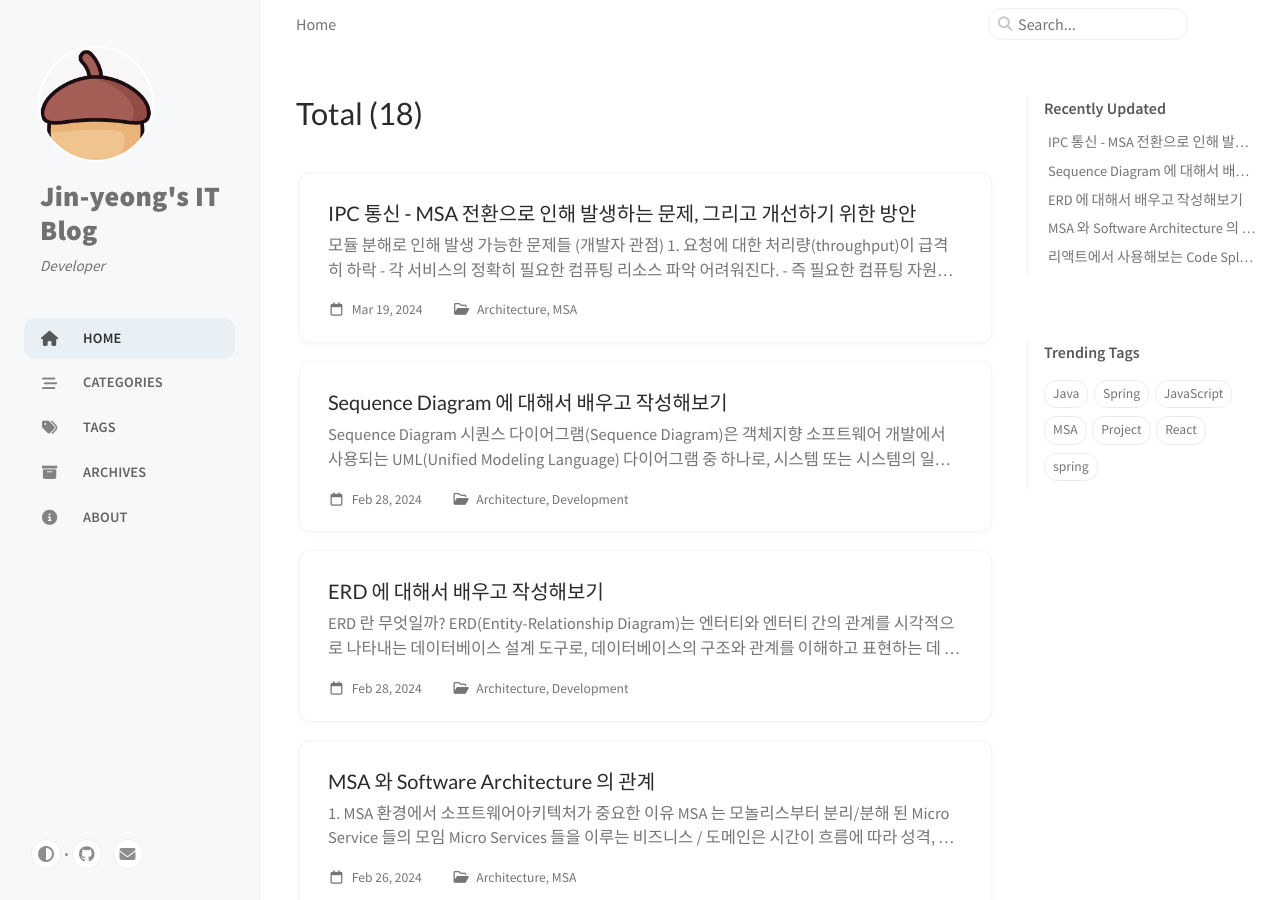
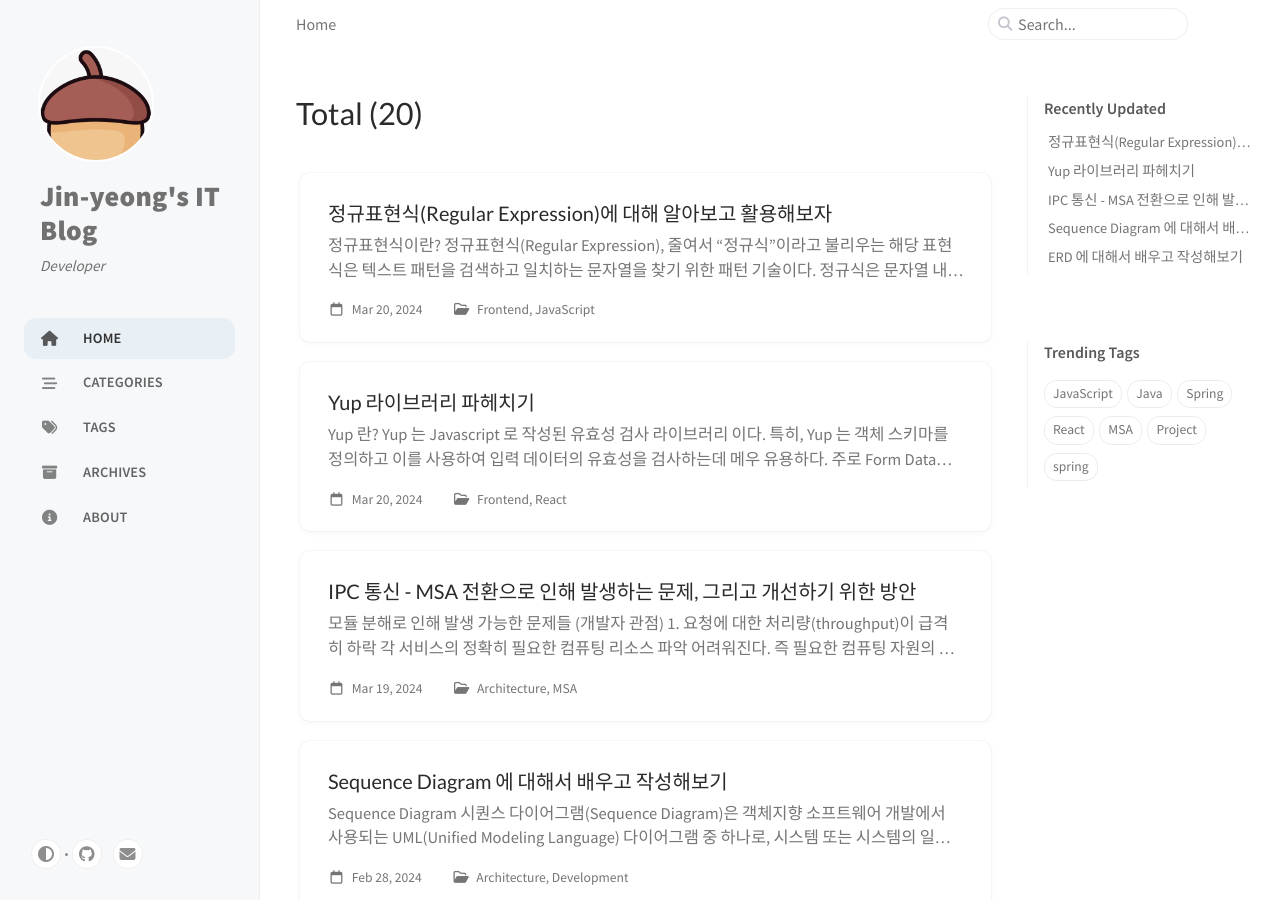
Before and after one commit to yeong0724/yeong0724.github.io, a Jekyll site: the page built from index.markdown, in a window 1280 px wide and 900 px high. Built offline with Jekyll 4.4.1, drawn with Linux system fonts in a browser that asks for light colours; cached includes are drawn as plain includes.

Commit message:
작성 포스트 업로드

````diff
--- /dev/null
+++ b/_posts/2024-03-20-REG-EXP.md
@@ -0,0 +1,70 @@
+---
+title: "정규표현식(Regular Expression)에 대해 알아보고 활용해보자"
+date: 2024-03-20 12:00:40 +0900
+categories: [Frontend, JavaScript]
+tags: [JavaScript]
+---
+
+## 정규표현식이란?
+
+---
+
+정규표현식(Regular Expression), 줄여서 “정규식”이라고 불리우는 해당 표현식은 텍스트 패턴을 검색하고 일치하는 문자열을 찾기 위한 패턴 기술이다. 정규식은 문자열 내에서 특정한 규칙이나 패턴을 검색하고 추출하는 데 사용된다.
+
+정규식은 일련의 문자들로 구성된 문자열을 나타내는데, 이러한 문자열은 특정 패턴을 나타낸다. 여기서 패턴은 문자열 내에서 찾고자 하는 일종의 규칙을 의미한다.
+
+정규식은 다양한 문자 및 메타문자로 구성이 된다. 간단한 문자는 그자체로 일치하는 것을 나타내지만, 메타문자는 다양한 특별한 의미를 갖는다. 예를들어, ‘ . ’ 는 임의의 문자를 나타내며, ‘ \* ’ 는 바로 앞의 패턴이 0회 이상 반복되는 것을 나타낸다.
+
+정규식은 다음과 같이 다양한 상황에서 사용 될 수 있다.
+
+- 특정 문자열 패턴을 검색하고 추출 (ex. e-mail, URL 등)
+- 텍스트에서 특정 단어나 구문을 치환
+- 입력 데이터의 유효성 검사 (ex. 숫자만 입력 가능 등)
+- 로그 파일에서 특정한 패턴을 추출하여 분석
+
+정규식은 매유 강력하고 유연한 도구이지만, 복잡한 패턴을 이해하고 작성하는 데 시간이 걸릴 수 있다. 또한 잘못 사용 할 경우 성능 문제를 일으킬 수도 있기 때문에 정규식을 사용할 때는 패턴을 주의깊게 사용해야 한다.
+
+<br />
+
+## 정규표현식의 활용
+
+---
+
+```javascript
+// 정규식 조건에 부합하면 true 반환
+const validate = (value) => {
+  return REG_EXP.test(value);
+};
+```
+
+<br />
+
+### 1. 숫자만 허용
+
+```javascript
+const REG_EXP = /^[0-9]+$/;
+```
+
+### 2. 한글, 영어, 숫자 만 허용
+
+```javascript
+const REG_EXP = /^[가-힣a-zA-Z0-9]*$/;
+```
+
+### 3. 한글, 영어, 한자 만 허용
+
+```javascript
+const REG_EXP = /^[가-힣a-zA-Z一-龥]*$/;
+```
+
+### 4. 숫자, 영어, 특수문자(!, @, #, $, %, ^, &, \*, (, ), -, =, \_, +)
+
+```javascript
+const REG_EXP = /^[a-zA-Z0-9!@#$%^&*()-=_+]*$/;
+```
+
+### 5. 이메일 패턴 허용
+
+```javascript
+const REG_EXP = /^[a-zA-Z0-9._%+-]+@[a-zA-Z0-9.-]+\.[a-zA-Z]{2,}$/;
+```
--- /dev/null
+++ b/_posts/2024-03-20-Yup.md
@@ -0,0 +1,61 @@
+---
+title: "Yup 라이브러리 파헤치기"
+date: 2024-03-20 11:48:30 +0900
+categories: [Frontend, React]
+tags: [JavaScript, React]
+---
+
+## Yup 란?
+
+---
+
+Yup 는 Javascript 로 작성된 유효성 검사 라이브러리 이다. 특히, Yup 는 객체 스키마를 정의하고 이를 사용하여 입력 데이터의 유효성을 검사하는데 메우 유용하다. 주로 Form Data의 유효성 검사와 관련하여 React 및 다른 프론트엔드 프레임워크와 함께 사용된다.
+
+Yup 는 강력하고 유연한 유효성 검사 도구로서, 개발자가 복잡한 입력 데이터의 유효성을 쉽게 관리할 수 있도록 도와준다.
+
+> 스키마 정의, 유효성 검사, 오류 처리
+
+<br />
+
+## Yup 설치하기
+
+---
+
+```git
+npm install yup
+
+yarn add yup
+```
+
+<br />
+
+## React에서 Yup 를 사용하는 이점
+
+---
+
+### 1. 간편한 유효성 검사 설정
+
+- Yup은 객체 스키마를 사용하여 유효성 검사를 설정할 수 있다.
+- 간단한 구문을 사용하여 필드의 필수 여부, 최소/최대 길이, 형식, 범위 등을 정의할 수 있다는 것을 의미한다.
+
+### 2. 유연성
+
+- Yup은 다양한 유효성 검사 규칙을 지원하므로 복잡한 유효성 검사를 수행할 수 있다.
+- 예를 들어, 정규식을 사용하여 특정 패턴을 갖는 문자열을 검증할 수 있다.
+
+### 3. React 와의 통합
+
+- Yup 는 React 와 함께 사용하기에 용이한데, React Component 의 상태와 Yup 스키마를 연결하여 유효성 검사를 수행하고, 오류 메시지를 표시하거나 다른 동작을 수행할 수 있다.
+
+### 4. 오류 처리
+
+- Yup 는 입력 데이터의 유효성을 검사하고, 오류를 반환한다.
+- 이를 통해 개발자는 사용자에게 명확한 오류메시지를 제공하거나 특정한 동작을 수행할 수 있다.
+
+### 5. 재사용성
+
+- Yup Schema 는 다른 부분에서도 재사용할 수 있다. 예를 들어, 같은 유효성 검사 규칙이 다른 부분에서도 필요한 경우 해당 규칙을 Yup 스키마로 정의하고 필요한 곳에서 공유하여 사용할 수 있다.
+
+### 6. 확장 가능성
+
+- Yup 는 확장 가능한 구조를 가지고 있다. 필요에 따라 사용자 정의 검사 함수를 정의하거나 Yup의 기능을 확장하여 특정 요구 사항에 맞게 조정할 수 있습니다.
````
Also changed, not shown: _posts/2024-03-19-MSA-Solution.md (+13 -12 lines).
